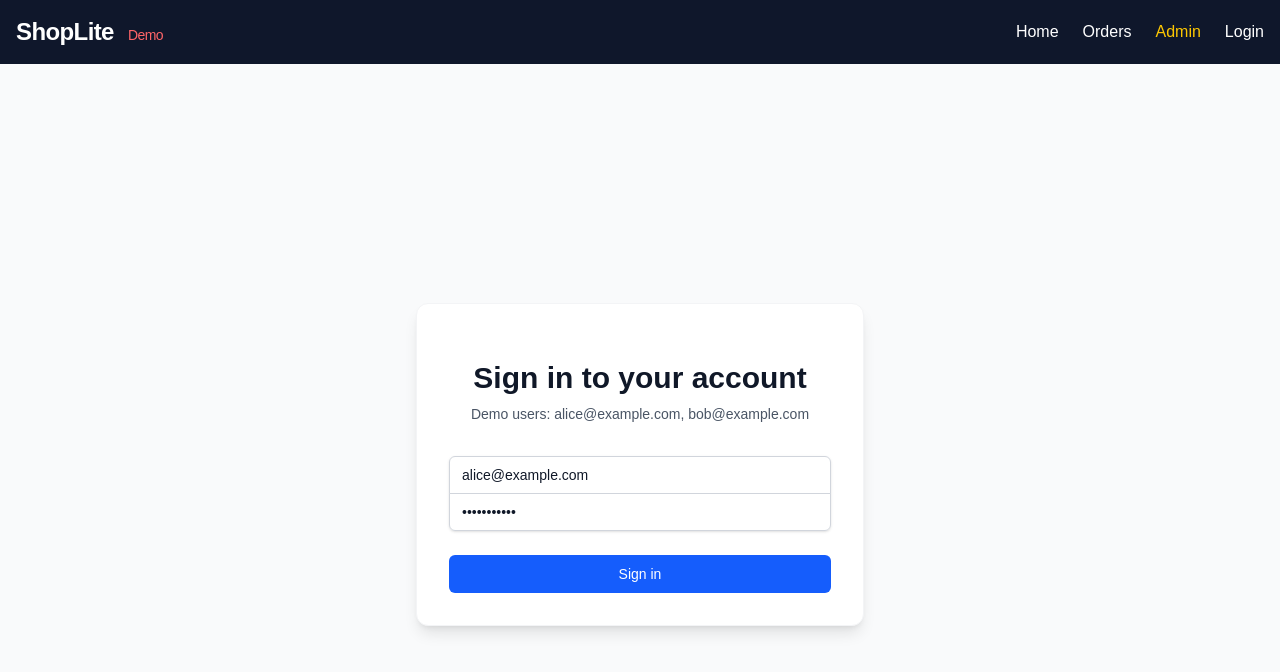
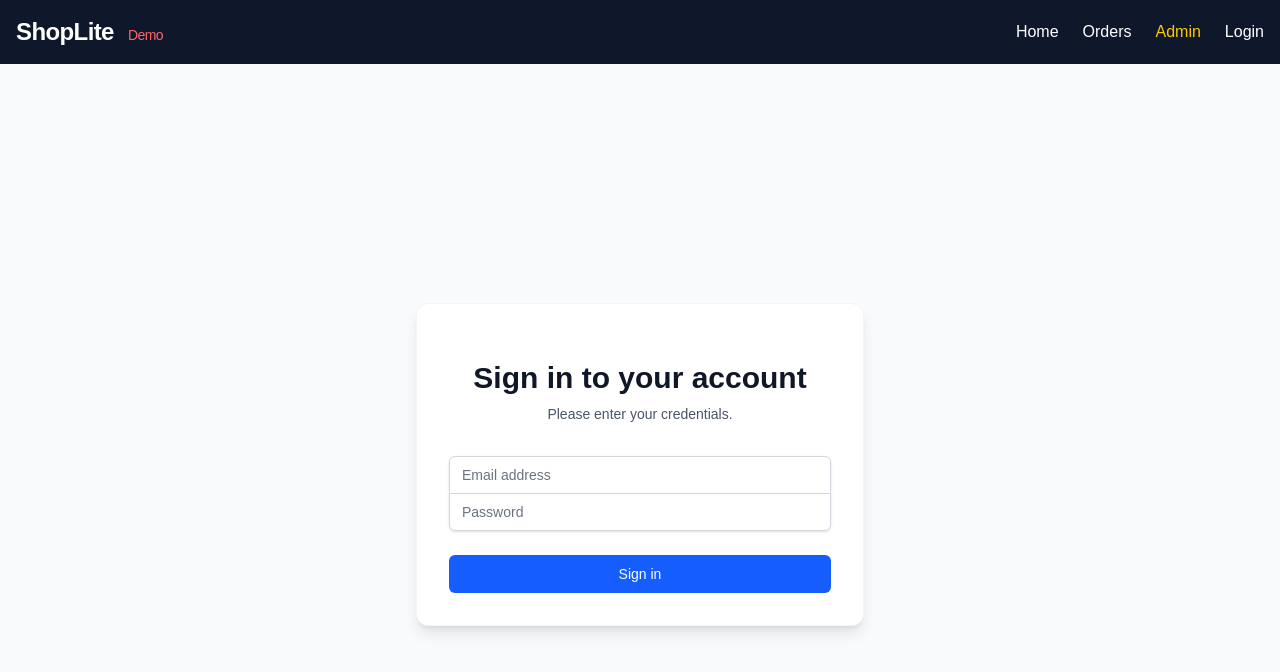
Before and after one commit to Rohithpranov07/DemoHelix, a Next.js app in the folder ShopLite/: page /login in a window 1280 px wide. Shown: the top 672 px of the page. Built offline with nearby package versions, Linux system fonts and the light colour scheme.

Commit message:
fix(genome): restore invariants in ShopLite/src/app/login/page.tsx

```diff
--- a/ShopLite/src/app/login/page.tsx
+++ b/ShopLite/src/app/login/page.tsx
@@ -3,8 +3,8 @@
 import { useState } from 'react';
 
 export default function LoginPage() {
-  const [email, setEmail] = useState('alice@example.com');
-  const [password, setPassword] = useState('password123'); // Dummy password for demo
+  const [email, setEmail] = useState('');
+  const [password, setPassword] = useState('');
   const [loading, setLoading] = useState(false);
 
   const handleLogin = async (e: React.FormEvent) => {
@@ -21,9 +21,11 @@ export default function LoginPage() {
       if (!res.ok) {
         alert('Login failed. User not found in demo database.');
       } else {
-        const { user } = await res.json();
-        // Simple demo auth state using cookies
-        document.cookie = `userId=${user.id}; path=/`;
+        const data = await res.json();
+        // Trust server-set cookies for session management to prevent client-side manipulation
+        if (data.userId) {
+          document.cookie = `userId=${data.userId}; path=/; HttpOnly; Secure; SameSite=Strict`;
+        }
         window.location.href = '/orders';
       }
     } catch (err) {
@@ -40,9 +42,7 @@ export default function LoginPage() {
           <h2 className="mt-6 text-center text-3xl font-extrabold text-gray-900">
             Sign in to your account
           </h2>
-          <p className="mt-2 text-center text-sm text-gray-600">
-            Demo users: alice@example.com, bob@example.com
-          </p>
+          <p className="mt-2 text-center text-sm text-gray-600">Please enter your credentials.</p>
         </div>
         <form className="mt-8 space-y-6" onSubmit={handleLogin}>
           <div className="rounded-md shadow-sm -space-y-px">
```
